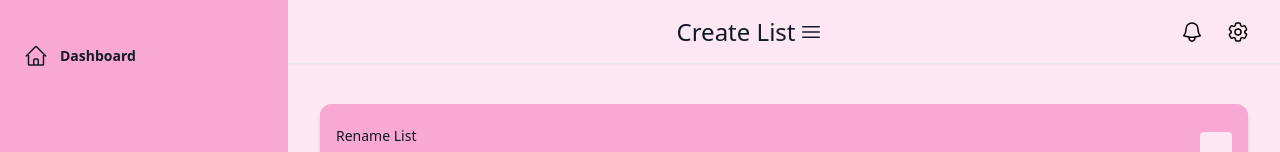
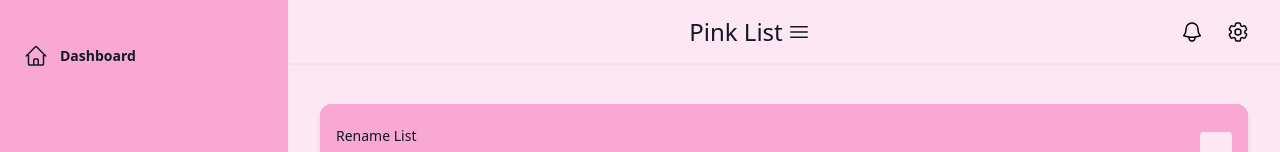
Before and after one commit to dennistruemper/listspink, a SvelteKit app: page / in a window 1280 px wide. Shown: the top 152 px of the page. Built offline with nearby package versions, Linux system fonts and the light colour scheme.

Commit message:
fix: list title not shown

```diff
--- a/src/routes/+page.svelte
+++ b/src/routes/+page.svelte
@@ -5,8 +5,10 @@
 	import { titleStore } from '../stores/titleStore';
 
 	$: currentList = $appStore.current.currentList;
-	titleStore.set({
-		title: currentList !== undefined ? currentList.name : 'Create List',
+	$: currentListName = currentList?.name;
+	$: console.log('droch', currentListName);
+	$: titleStore.set({
+		title: currentListName ?? 'Create List',
 		listChooseMode: true
 	});
 	$: items = $appStore.current.currentList?.items;
```
